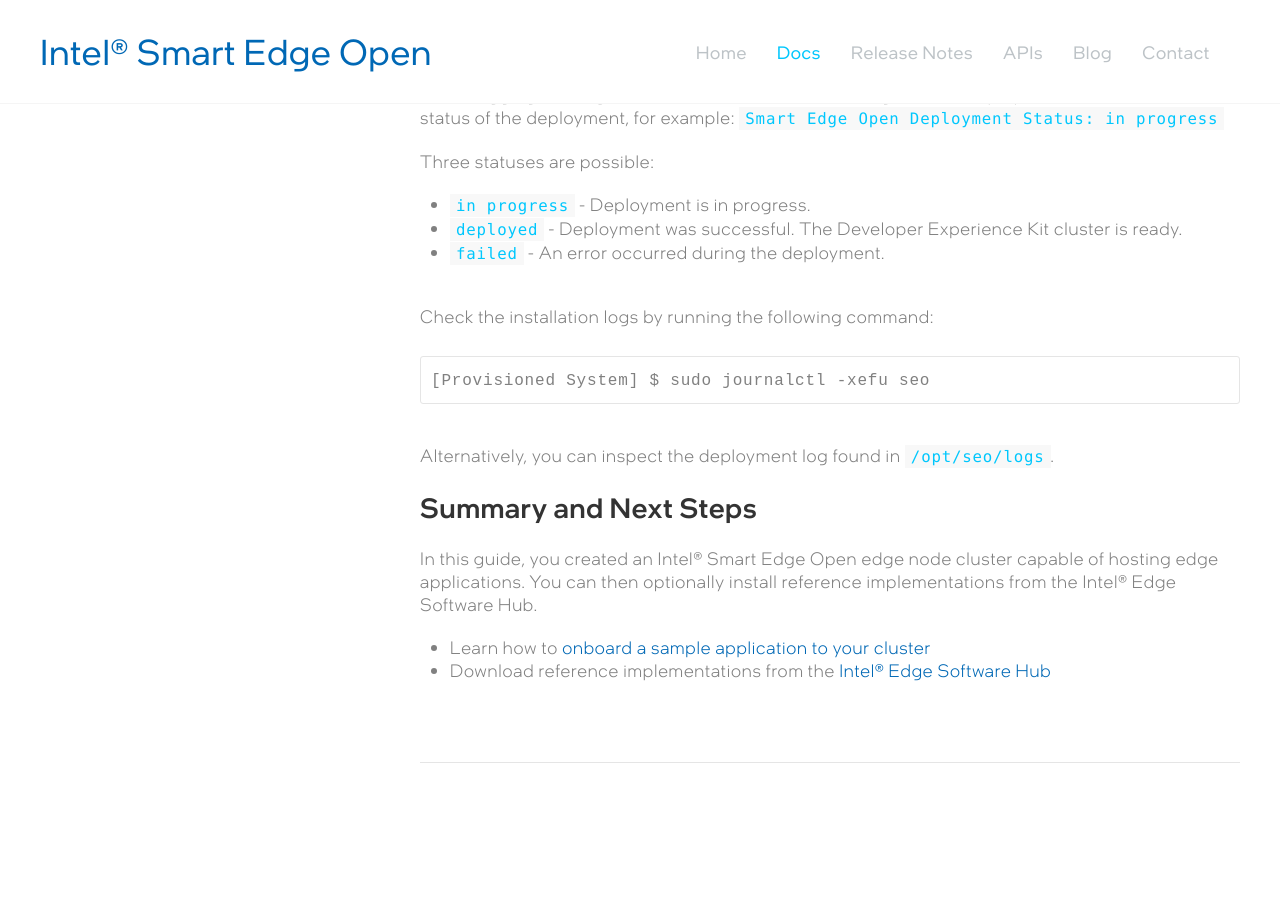
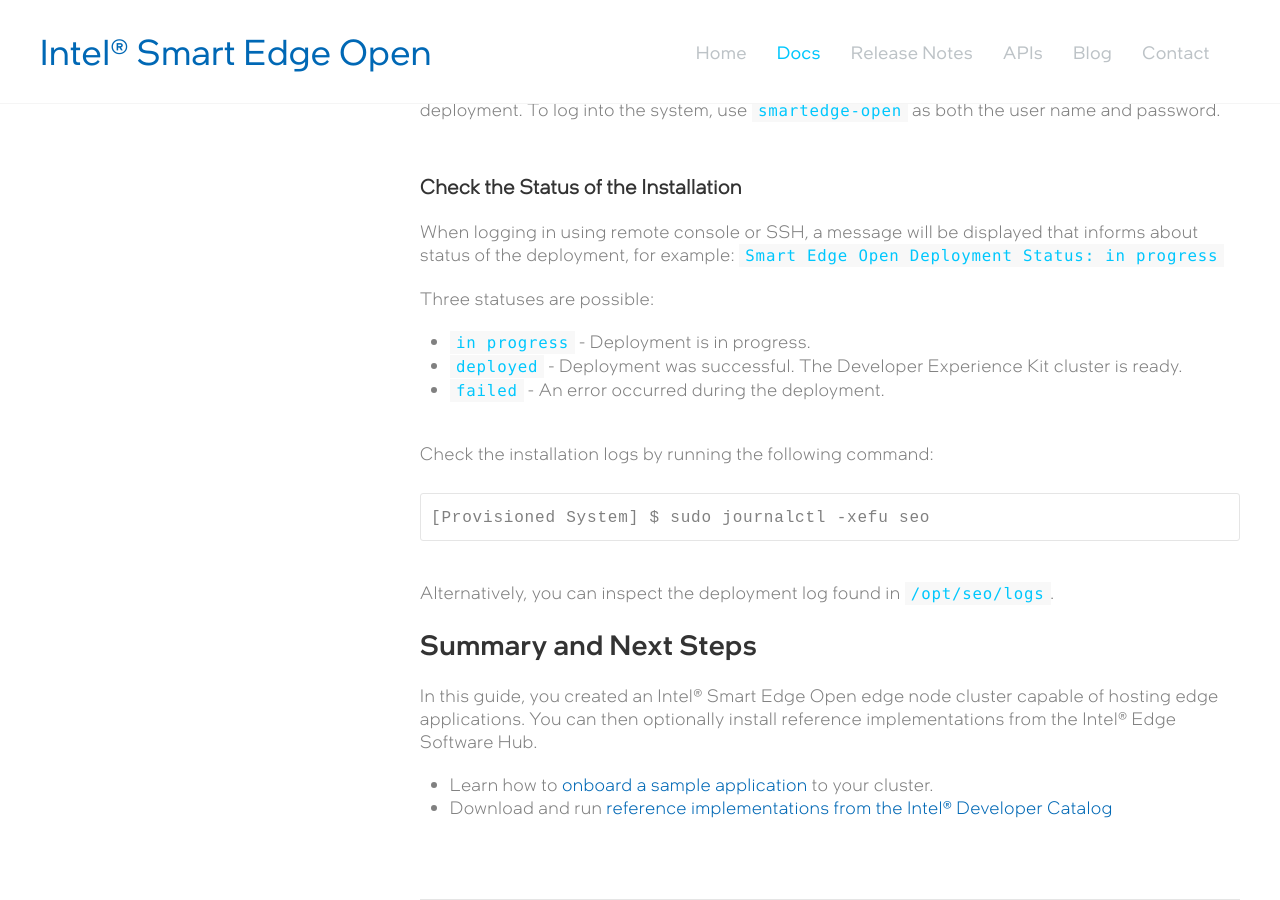
Before and after one commit to intelsmartedgeons/docs, a Jekyll site: the page built from experience-kits/developer-experience-kit.md, in a window 1280 px wide and 900 px high, scrolled down 4547 px. Built offline with Jekyll 4.4.1, drawn with Linux system fonts in a browser that asks for light colours; some web fonts are replaced; our own code applies the rules of GitHub Pages for plain Markdown files; comment, search, counter and statistics services are not loaded; before the commit the page ends 5310 px from its top, so only the background shows below that; some of the changed text lies outside the part shown.

Commit message:
2 fixing the issue for 404 error

```diff
--- a/experience-kits/developer-experience-kit.md
+++ b/experience-kits/developer-experience-kit.md
@@ -64,6 +66,8 @@
 - Hard drives: Two SATA SSDs, one for booting and one for data caching
 - Network adapters: Two NICs, one connected to each socket
 - Connection to the provisioning system
+
+[View full specs](https://github.com/smart-edge-open/docs/blob/main/release-notes/release-notes-se-open-DEK-21-09.md) of the system the Developer Experience Kit has been validated on.
 
 > NOTE: The provisioning process will install Ubuntu 20.04 on the target machine. Any existing operating system will be overwritten.
 
@@ -162,5 +166,5 @@
 
 ## Summary and Next Steps
 In this guide, you created an Intel® Smart Edge Open edge node cluster capable of hosting edge applications. You can then optionally install reference implementations from the Intel® Edge Software Hub.
-- Learn how to [onboard a sample application to your cluster](/application-onboarding/application-onboarding-cmdline.md)
-- Download reference implementations from the [Intel® Edge Software Hub](https://software.intel.com/content/www/us/en/develop/topics/iot/edge-solutions.html)
+- Learn how to [onboard a sample application](/application-onboarding/application-onboarding-cmdline.md) to your cluster.
+- Download and run [reference implementations from the Intel® Developer Catalog](https://www.intel.com/content/www/us/en/developer/tools/software-catalog/full-catalog.html?s=Newest&q=%22smart+edge+open%22)
```
Also changed, not shown: other parts of experience-kits/developer-experience-kit.md (+2 -0 lines).
